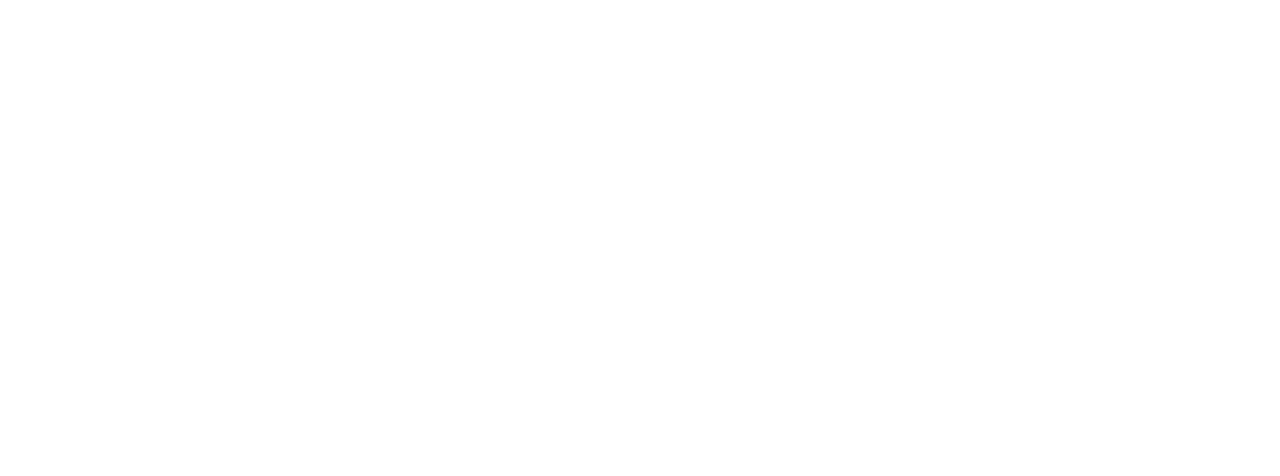
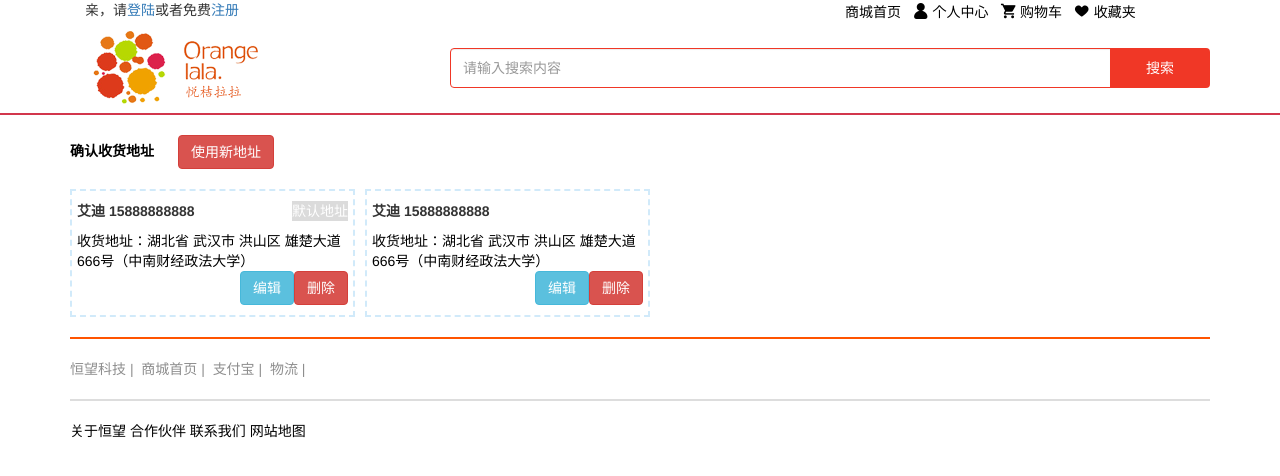
Before and after one commit to laoxiu001/onlineMall, a plain HTML site: page 静态页面/pay.html in a window 1280 px wide. Drawn offline with Linux system fonts and the light colour scheme.

Commit message:
结算页面未完成

```diff
--- a/静态页面/pay.html
+++ b/静态页面/pay.html
@@ -2,9 +2,130 @@
 <html lang="en">
 <head>
     <meta charset="UTF-8">
-    <title>Title</title>
+    <title>雷格商城系统-结算</title>
+    <!-- Bootstrap基础CSS样式 -->
+    <link rel="stylesheet" href="util/css/bootstrap.min.css">
+    <!-- 阿里巴巴字体 -->
+    <link rel="stylesheet" href="util/font/iconfont.css">
+    <!-- 公共类CSS样式 -->
+    <link rel="stylesheet" href="util/css/public.css">
+    <!-- 单页CSS样式 -->
+    <link rel="stylesheet" href="util/css/main.css">
 </head>
 <body>
+<!-- 头部Header -->
+<div class="header">
+    <div class="container">
+        <div class="row">
+            <div class="col-sm-12">
+                <!--头部登陆按钮栏-->
+                <div class="col-sm-3 pull-left">
+                    亲，请<a href="admin/login.html">登陆</a>或者免费<a href="../../admin/register.html">注册</a>
+                </div>
+                <div class="col-sm-4 pull-right hidden-xs">
+                    <a href="../../index.html" class="clra">商城首页</a>&nbsp;&nbsp;
+                    <a href="" class="clra"><i class="iconfont icon-yonghu-tianchong"></i> 个人中心</a>&nbsp;&nbsp;
+                    <a href="" class="clra"><i class="iconfont icon-htmal5icon29"></i> 购物车</a>&nbsp;&nbsp;
+                    <a href="" class="clra"><i class="iconfont icon-xin"></i> 收藏夹</a>
+                </div>
+            </div>
+            <!--头部登陆按钮栏-->
 
+            <!-- 搜索栏及logo图 -->
+            <div class="col-sm-12">
+                <div class="searchBox">
+                    <!-- logo -->
+                    <div class="col-sm-4 pull-left"><img src="img/logobig.png" alt="a"></div>
+                    <!-- 搜素框 -->
+                    <div class="search col-xs-12 col-sm-8 input-group">
+                        <input type="text" class="form-control"placeholder="请输入搜索内容" />
+                        <span class="input-group-btn">
+               <button class="btn">搜索</button>
+            </span>
+                    </div>
+                </div>
+            </div>
+            <!-- 搜索栏及logo图 -->
+
+        </div>
+    </div>
+</div>
+<!-- 头部Header-->
+
+<!-- 主体内容 -->
+<div class="pay">
+    <div class="container">
+        <div class="row">
+            <!-- 确认收货地址 -->
+            <div class="conform_location col-sm-12">
+                <!-- 确认收货地址 -->
+                <div>
+                    <a class="clra" style="font-weight: 700;margin-right: 20px">确认收货地址</a>
+                    <button class="btn btn-danger">使用新地址</button>
+                </div>
+                <!-- 地址框 -->
+                <div class="location_box col-sm-3">
+                    <p class="fl">艾迪 15888888888</p>
+                    <a class="fr" style="color: white;background-color: #dbdbdb">默认地址</a>
+                    <div class="cb"></div>
+                    <a class="clra">收货地址：湖北省 武汉市 洪山区 雄楚大道666号（中南财经政法大学）</a>
+                    <br>
+                    <button class="btn btn-danger fr">删除</button>
+                    <button class="btn btn-info fr">编辑</button>
+                </div>
+                <div class="location_box col-sm-3" style="margin-left: 10px">
+                    <p class="fl">艾迪 15888888888</p>
+                    <div class="cb"></div>
+                    <a class="clra">收货地址：湖北省 武汉市 洪山区 雄楚大道666号（中南财经政法大学）</a>
+                    <br>
+                    <button class="btn btn-danger fr">删除</button>
+                    <button class="btn btn-info fr">编辑</button>
+                </div>
+            </div>
+            <!-- 物流方式 -->
+        </div>
+    </div>
+</div>
+<!-- 主体内容 -->
+
+<!-- 底部Footer -->
+<div class="footer">
+    <div class="container">
+        <div class="row">
+            <!-- hr分隔栏1 -->
+            <div class="col-sm-12"><hr class="hr1"/></div>
+            <!-- hr分隔栏1 -->
+            <!-- 底部外链 -->
+
+            <div class="col-sm-12">
+                <a href="#" class="clra url" style="color: #8e8e8e;">恒望科技</a><span class="url">&nbsp;|&nbsp;</span>
+                <a href="#" class="clra url" style="color: #8e8e8e;">商城首页</a><span class="url">&nbsp;|&nbsp;</span>
+                <a href="#" class="clra url" style="color: #8e8e8e;">支付宝</a><span class="url">&nbsp;|&nbsp;</span>
+                <a href="#" class="clra url" style="color: #8e8e8e;">物流</a><span class="url">&nbsp;|&nbsp;</span>
+            </div>
+            <!-- 底部外链 -->
+
+            <!-- hr分隔栏2 -->
+            <div class="col-sm-12"><hr class="hr2"/></div>
+            <!-- hr分隔栏2 -->
+
+            <!-- 底部合作伙伴 -->
+            <div class="col-sm-12">
+                <a href="#" class="clra">关于恒望</a>
+                <a href="#" class="clra">合作伙伴</a>
+                <a href="#" class="clra">联系我们</a>
+                <a href="#" class="clra">网站地图</a>
+            </div>
+            <!-- 底部合作伙伴 -->
+        </div>
+    </div>
+</div>
+<!-- 底部Footer -->
+<!-- JQuery -->
+<script src="util/js/jquery-3.3.1.min.js"></script>
+<!-- Bootstrap基础JS样式 -->
+<script src="util/js/bootstrap.min.js"></script>
+<!-- 主JS函数 -->
+<script src="util/js/main.js"></script>
 </body>
 </html>
--- a/静态页面/util/css/main.css
+++ b/静态页面/util/css/main.css
@@ -527,4 +527,15 @@ color: black;
     color: red;
     border: 1px solid darkgrey;
 }
+.conform_location{
+    margin-top: 20px;
+}
+.location_box{
+    border: 2px dashed #d1eafa;
+    margin-top: 20px;
+    padding: 10px 5px;
+}
+.location_box p{
+    font-weight: 700;
+}
 /* detail商品详情页面样式 */
```
